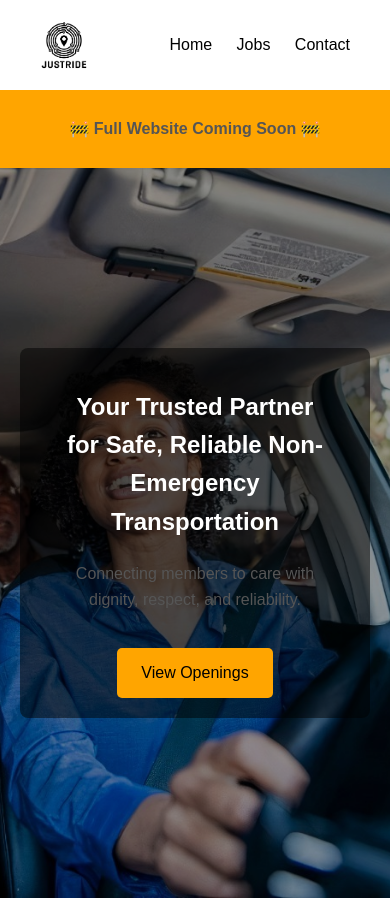
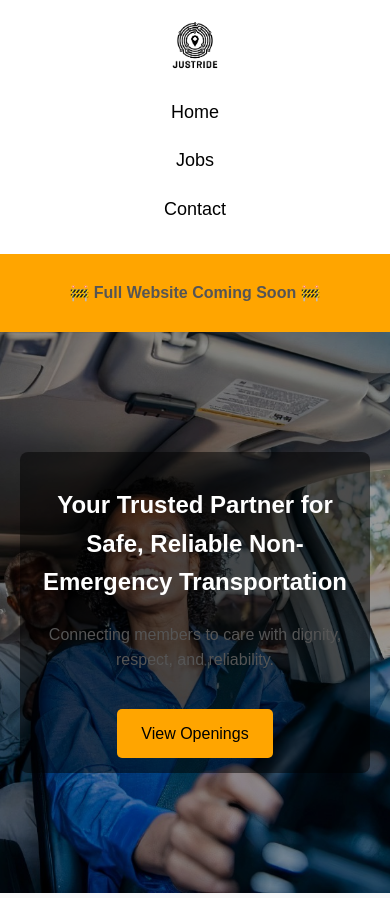
Before and after one commit to anuso1998/justride-site, a plain HTML site: page index.html in a window 390 px wide. Shown: the top 898 px of the page. Drawn offline with nearby package versions, Linux system fonts and the light colour scheme.

Commit message:
clickable logo and mobile view

```diff
--- a/index.html
+++ b/index.html
@@ -10,8 +10,10 @@
 
 <body>
 <header>
+  <a href="index.html">
     <img src="assets/Logo Brandmark (1).png" alt="JUSTRIDE Logo Light" class="logo logo-light" />
     <img src="assets/JUSTRIDE-03.png" alt="JUSTRIDE Logo Dark" class="logo logo-dark" />
+  </a>
 
   <nav>
     <a href="index.html">Home</a>
@@ -19,6 +21,7 @@
     <a href="contact.html">Contact</a>
   </nav>
 </header>
+
 
   <main>
     <section class="coming-soon-banner">
--- a/style.css
+++ b/style.css
@@ -203,3 +203,55 @@ footer {
 .job-listing p {
   color: #555;
 }
+
+/* 📱 Mobile styles: stack nav and logo nicely */
+@media (max-width: 768px) {
+  header {
+    flex-direction: column;
+    align-items: center;
+    padding: 20px;
+  }
+
+  nav {
+    display: flex;
+    flex-direction: column;
+    align-items: center;
+    width: 100%;
+    margin-top: 10px;
+  }
+
+  nav a {
+    margin: 10px 0;
+    font-size: 18px; /* Bigger for touch screens */
+  }
+
+  .hero {
+    padding: 120px 20px;
+    text-align: center;
+  }
+
+  .hero-text {
+    padding: 15px 20px;
+    max-width: 100%;
+  }
+
+  .features {
+    flex-direction: column;
+    align-items: center;
+  }
+
+  .feature {
+    max-width: 90%;
+    margin: 20px 0;
+  }
+
+  form {
+    width: 100%;
+    padding: 10px;
+  }
+
+  footer {
+    text-align: center;
+    padding: 30px 20px;
+  }
+}
```
Also changed, not shown: contact.html (+3 -0 lines), jobs.html (+4 -0 lines). Lines whose indentation alone changed are shown as unchanged.
